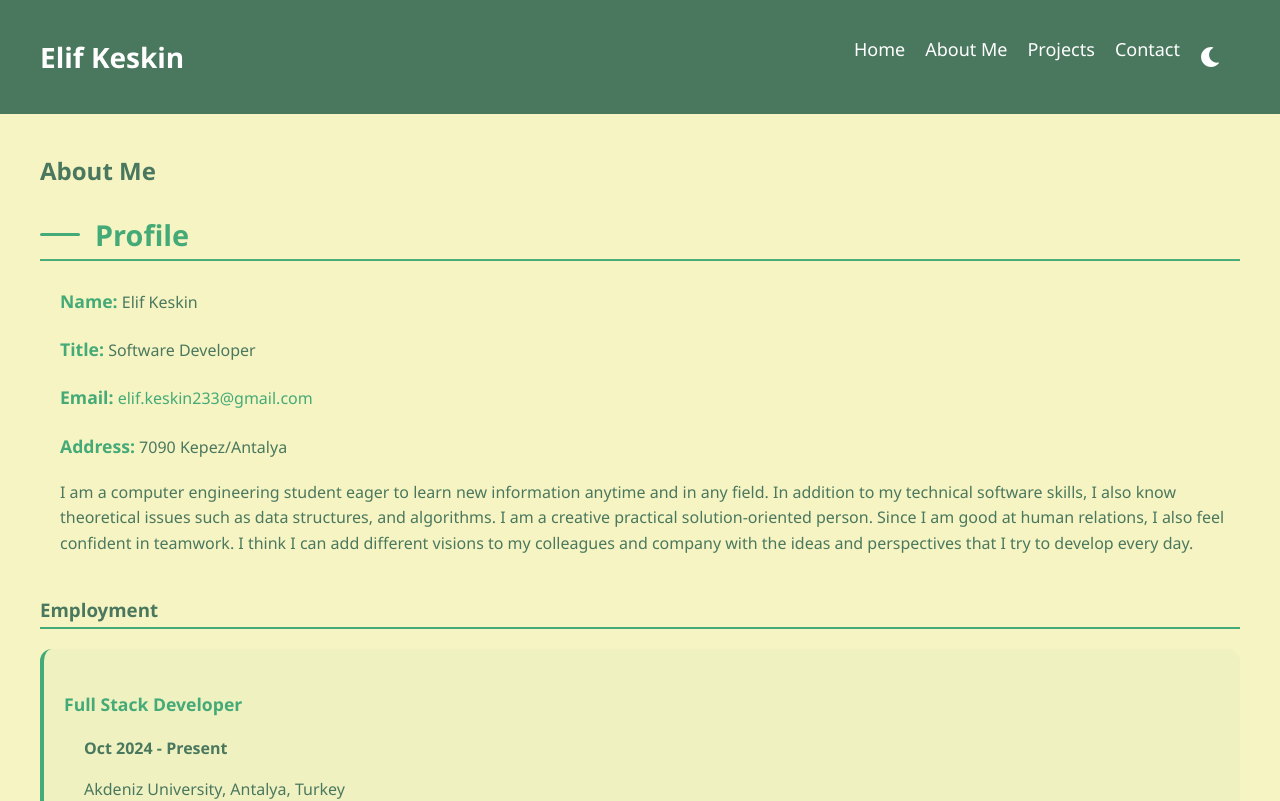
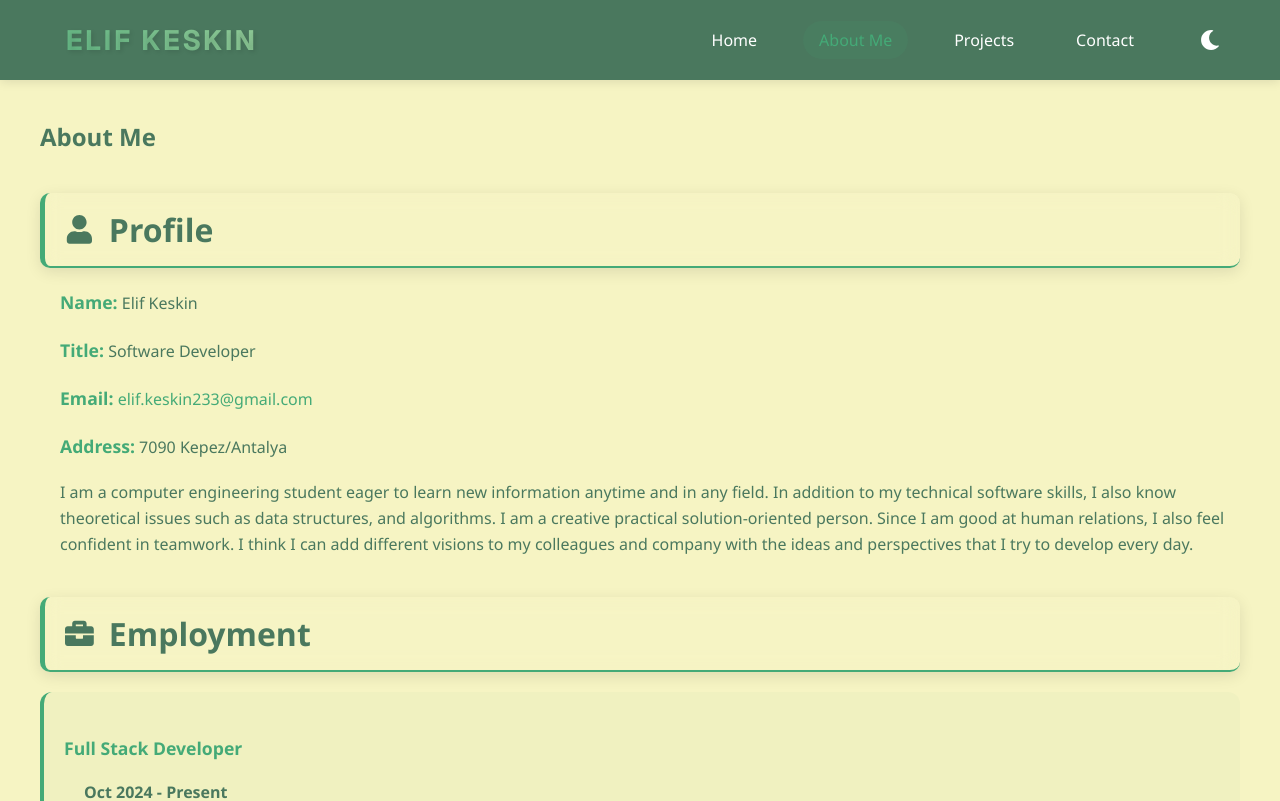
Before and after one commit to ElifKeskinn/Portfolio-Next.js, a Next.js app: page /about in a window 1280 px wide. Shown: the top 801 px of the page. Built offline with nearby package versions, Linux system fonts and the light colour scheme.

Commit message:
header changes

```diff
--- a/app/about/About.module.css
+++ b/app/about/About.module.css
@@ -386,3 +386,54 @@
   from { transform: scaleX(0); }
   to { transform: scaleX(1); }
 }
+
+/* Tüm başlıklar için ortak temel stiller */
+.sectionTitle {
+  font-size: 2rem;
+  margin: 40px 0 20px;
+  padding-left: 20px;
+  position: relative;
+  display: flex;
+  align-items: center;
+  transition: all 0.3s ease;
+  border-left: 5px solid var(--primary-color);
+  background: rgba(255, 255, 255, 0.03);
+  border-radius: 10px;
+  padding: 15px 20px;
+  backdrop-filter: blur(10px);
+  box-shadow: 0 4px 15px rgba(0, 0, 0, 0.1);
+}
+
+/* Başlık hover efektleri */
+.sectionTitle::after {
+  content: '';
+  position: absolute;
+  bottom: 0;
+  left: 0;
+  width: 0;
+  height: 2px;
+  background: linear-gradient(90deg, var(--primary-color), var(--secondary-color));
+  transition: width 0.3s ease;
+}
+
+.sectionTitle:hover::after {
+  width: 100%;
+}
+
+/* Her başlık için far
+
+/* Animasyon efekti */
+@keyframes slideIn {
+  from {
+    opacity: 0;
+    transform: translateX(-20px);
+  }
+  to {
+    opacity: 1;
+    transform: translateX(0);
+  }
+}
+
+.sectionTitle {
+  animation: slideIn 0.5s ease forwards;
+}
--- a/app/about/page.js
+++ b/app/about/page.js
@@ -1,4 +1,6 @@
 import styles from './About.module.css'
+import { FaUser, FaBriefcase, FaGraduationCap, FaGlobe, FaBolt,
+         FaInfoCircle, FaBullseye, FaUsers, FaFileAlt, FaMedal } from 'react-icons/fa';
 
 
 const About = () => {
@@ -9,7 +11,10 @@ const About = () => {
       <h2>About Me</h2>
 
       <section className={styles.profile}>
-        <h3 className={styles.heading}>Profile</h3>
+        <h3 className={`${styles.sectionTitle} ${styles.profileTitle}`}>
+          <FaUser style={{marginRight: '15px', fontSize: '1.8rem'}} />
+          Profile
+        </h3>
         <p><strong>Name:</strong> Elif Keskin</p>
         <p><strong>Title:</strong> Software Developer</p>
         <p><strong>Email:</strong> <a href="mailto:elif.keskin233@gmail.com">elif.keskin233@gmail.com</a></p>
@@ -20,7 +25,10 @@ const About = () => {
       </section>
 
       <section className={styles.employment}>
-        <h3>Employment</h3>
+        <h3 className={`${styles.sectionTitle} ${styles.employmentTitle}`}>
+          <FaBriefcase style={{marginRight: '15px', fontSize: '1.8rem'}} />
+          Employment
+        </h3>
         <div className={styles.job}>
           <h4>Full Stack Developer</h4>
           <p><strong>Oct 2024 - Present</strong></p>
@@ -42,7 +50,10 @@ const About = () => {
       </section>
 
       <section className={styles.education}>
-        <h3>Education</h3>
+        <h3 className={`${styles.sectionTitle} ${styles.educationTitle}`}>
+          <FaGraduationCap style={{marginRight: '15px', fontSize: '1.8rem'}} />
+          Education
+        </h3>
 
         <div className={styles.school}>
           <h4>Akdeniz University, Antalya</h4>
@@ -67,13 +78,19 @@ const About = () => {
 
 
       <section className={styles.languages}>
-        <h3>Language</h3>
+        <h3 className={`${styles.sectionTitle} ${styles.languageTitle}`}>
+          <FaGlobe style={{marginRight: '15px', fontSize: '1.8rem'}} />
+          Language
+        </h3>
         <p>English (C1)</p>
         <p>Turkish (Native)</p>
       </section>
 
       <section className={styles.skills}>
-        <h3>Skills</h3>
+        <h3 className={`${styles.sectionTitle} ${styles.skillsTitle}`}>
+          <FaBolt style={{marginRight: '15px', fontSize: '1.8rem'}} />
+          Skills
+        </h3>
         <ul>
           <li>Front-End Technologies: React.js, Javascript, HTML, CSS</li>
           <li>Back-end Technologies: Node.js, Next.js, .Net Core, Python, Java</li>
@@ -88,7 +105,10 @@ const About = () => {
       </section>
 
       <section className={styles.certificates}>
-        <h3>Certificates</h3>
+        <h3 className={`${styles.sectionTitle} ${styles.certificatesTitle}`}>
+          <FaMedal style={{marginRight: '15px', fontSize: '1.8rem'}} />
+          Certificates
+        </h3>
         <p>Advanced Front-end Development Certificate (AcunMedya Academy Nişantaşı University) </p>
         <p>Harvard Language Schools - C2 level English graduation certificate</p>
         <p>Red Hat System Administration I (RH124)</p>
@@ -97,14 +117,20 @@ const About = () => {
       </section>
 
       <section className={styles.personal}>
-        <h3>Personal Information</h3>
+        <h3 className={`${styles.sectionTitle} ${styles.personalTitle}`}>
+          <FaInfoCircle style={{marginRight: '15px', fontSize: '1.8rem'}} />
+          Personal Information
+        </h3>
         <p><strong>Birthday:</strong> September 8, 2003</p>
         <p><strong>Gender:</strong> Female</p>
         <p><strong>Nationality:</strong> Turkish</p>
       </section>
 
       <section className={styles.hobbies}>
-        <h3>Hobbies</h3>
+        <h3 className={`${styles.sectionTitle} ${styles.hobbiesTitle}`}>
+          <FaBullseye style={{marginRight: '15px', fontSize: '1.8rem'}} />
+          Hobbies
+        </h3>
         <ul>
           <li>Programming</li>
           <li>Reading scientific essays</li>
@@ -117,7 +143,10 @@ const About = () => {
       </section>
 
       <section className={styles.references}>
-        <h3>References</h3>
+        <h3 className={`${styles.sectionTitle} ${styles.referencesTitle}`}>
+          <FaUsers style={{marginRight: '15px', fontSize: '1.8rem'}} />
+          References
+        </h3>
         <div className={styles.reference}>
           <p><strong>Orhan Ekici</strong></p>
           <p>AcunMedya Academy, Istanbul, Turkey</p>
@@ -131,7 +160,10 @@ const About = () => {
       </section>
 
       <section className={styles.cvDownload}>
-        <h3>Resume (CV)</h3>
+        <h3 className={`${styles.sectionTitle} ${styles.resumeTitle}`}>
+          <FaFileAlt style={{marginRight: '15px', fontSize: '1.8rem'}} />
+          Resume (CV)
+        </h3>
         <a href="/cv.pdf" download className={styles.downloadButton}>
           Download Resume
         </a>
--- a/components/Navbar/Navbar.js
+++ b/components/Navbar/Navbar.js
@@ -1,17 +1,48 @@
+'use client';
 import Link from 'next/link'
+import { usePathname } from 'next/navigation'
 import styles from './Navbar.module.css'
 import DarkModeToggle from '../DarkModeToggle/DarkModeToggle'
 
 const Navbar = () => {
+    const pathname = usePathname();
+
     return (
         <nav className={styles.nav}>
             <div className={styles.container}>
-                <h1 className={styles.logo}>Elif Keskin</h1>
+                <Link href="/" className={styles.logo}>
+                    Elif Keskin
+                </Link>
                 <div className={styles.links}>
-                    <Link href="/" className={styles.link}>Home</Link>
-                    <Link href="/about" className={styles.link}>About Me</Link>
-                    <Link href="https://github.com/ElifKeskinn?tab=repositories" className={styles.link}>Projects</Link>
-                    <Link href="/contact" className={styles.link}>Contact</Link>
+                    <Link
+                        href="/"
+                        className={styles.link}
+                        aria-current={pathname === '/' ? 'page' : undefined}
+                    >
+                        Home
+                    </Link>
+                    <Link
+                        href="/about"
+                        className={styles.link}
+                        aria-current={pathname === '/about' ? 'page' : undefined}
+                    >
+                        About Me
+                    </Link>
+                    <Link
+                        href="https://github.com/ElifKeskinn?tab=repositories"
+                        className={styles.link}
+                        target="_blank"
+                        rel="noopener noreferrer"
+                    >
+                        Projects
+                    </Link>
+                    <Link
+                        href="/contact"
+                        className={styles.link}
+                        aria-current={pathname === '/contact' ? 'page' : undefined}
+                    >
+                        Contact
+                    </Link>
                     <DarkModeToggle />
                 </div>
             </div>
--- a/components/Navbar/Navbar.module.css
+++ b/components/Navbar/Navbar.module.css
@@ -1,7 +1,12 @@
 .nav {
   background-color: var(--nav-background);
-  padding: 15px 0;
-  transition: background-color 0.3s;
+  padding: 20px 0;
+  transition: all 0.3s ease;
+  position: sticky;
+  top: 0;
+  z-index: 1000;
+  box-shadow: 0 2px 10px rgba(0, 0, 0, 0.1);
+  backdrop-filter: blur(10px);
 }
 
 .container {
@@ -17,21 +22,120 @@
   color: var(--nav-text);
   font-size: 28px;
   font-weight: bold;
+  position: relative;
+  cursor: pointer;
+  transition: all 0.3s ease;
+  font-family: var(--font-geist-sans);
+  letter-spacing: 2px;
+  text-transform: uppercase;
+  background: linear-gradient(
+    45deg,
+    var(--primary-color) 0%,
+    var(--secondary-color) 100%
+  );
+  -webkit-background-clip: text;
+  -webkit-text-fill-color: transparent;
+  background-size: 200% auto;
+  animation: gradient 3s ease infinite;
+  text-shadow: 2px 2px 4px rgba(0, 0, 0, 0.1);
+}
+
+.logo::before {
+  content: '< ';
+  -webkit-text-fill-color: var(--primary-color);
+  opacity: 0;
+  transition: all 0.3s ease;
+}
+
+.logo::after {
+  content: ' />';
+  -webkit-text-fill-color: var(--primary-color);
+  opacity: 0;
+  transition: all 0.3s ease;
+}
+
+.logo:hover::before,
+.logo:hover::after {
+  opacity: 1;
+}
+
+.logo:hover {
+  transform: translateY(-2px);
+  letter-spacing: 3px;
+}
+
+@keyframes gradient {
+  0% {
+    background-position: 0% 50%;
+  }
+  50% {
+    background-position: 100% 50%;
+  }
+  100% {
+    background-position: 0% 50%;
+  }
 }
 
 .links {
   display: flex;
+  gap: 30px;
+  align-items: center;
 }
 
 .link {
   color: var(--nav-text);
-  margin-left: 20px;
-  font-size: 18px;
+  font-size: 16px;
   font-weight: 500;
-  transition: color 0.3s, transform 0.3s;
+  text-decoration: none;
+  padding: 8px 16px;
+  border-radius: 20px;
+  transition: all 0.3s ease;
+  position: relative;
+  overflow: hidden;
+}
+
+.link::before {
+  content: '';
+  position: absolute;
+  bottom: 0;
+  left: 0;
+  width: 100%;
+  height: 2px;
+  background: var(--primary-color);
+  transform: scaleX(0);
+  transform-origin: right;
+  transition: transform 0.3s ease;
+}
+
+.link:hover::before {
+  transform: scaleX(1);
+  transform-origin: left;
 }
 
 .link:hover {
   color: var(--primary-color);
-  transform: scale(1.05);
+  background: rgba(var(--primary-color-rgb), 0.1);
 }
+
+/* Aktif link stili */
+.link[aria-current="page"] {
+  color: var(--primary-color);
+  background: rgba(var(--primary-color-rgb), 0.1);
+}
+
+/* Responsive tasarım */
+@media (max-width: 768px) {
+  .links {
+    gap: 15px;
+  }
+
+  .link {
+    padding: 6px 12px;
+    font-size: 14px;
+  }
+
+  .logo {
+    font-size: 24px;
+    letter-spacing: 1px;
+  }
+}
```
Also changed, not shown: app/page.module.css (+53 -34 lines), components/SkillBars/SkillBars.module.css (added, +30 -0 lines), app/page.js (line endings or trailing spaces).
